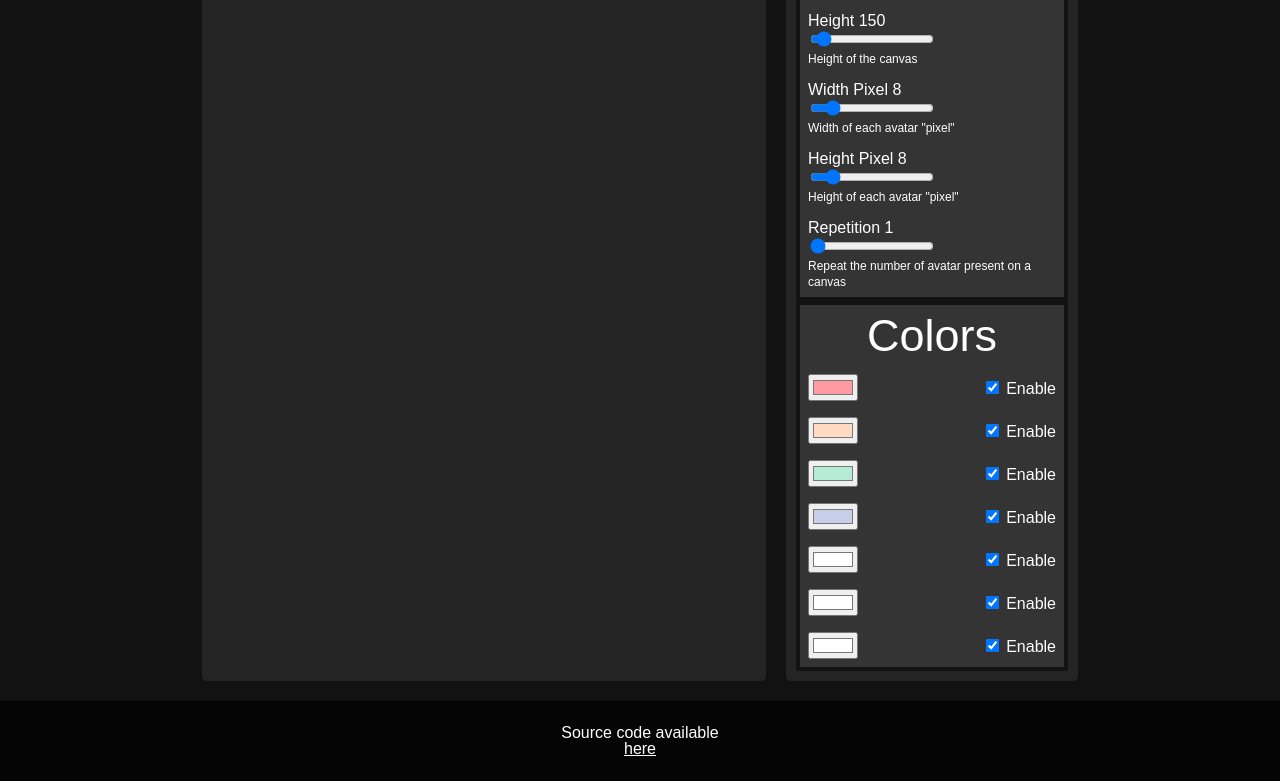
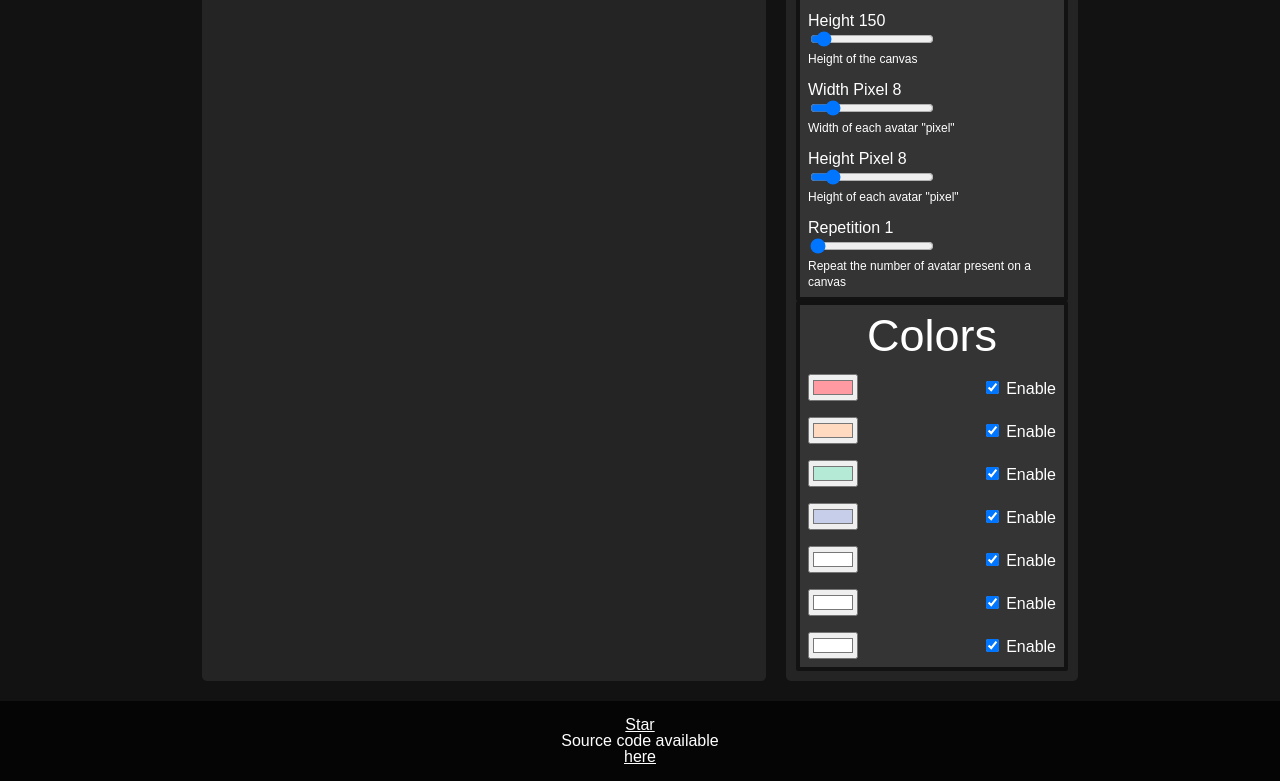
Before and after one commit to guillaume-gomez/avatar-generator, a website built with webpack: page index.html in a window 1280 px wide. Shown: the part 586-1367 px from the top of the page. Built offline with nearby package versions, Linux system fonts and the light colour scheme.

Commit message:
star github button

```diff
--- a/index.html
+++ b/index.html
@@ -2,6 +2,8 @@
 <html>
   <head>
     <meta charset="utf-8" />
+    <!-- Place this tag in your head or just before your close body tag. -->
+    <script async defer src="https://buttons.github.io/buttons.js"></script>
     <link rel="stylesheet" href="stylesheet.css">
     <title>Avatar Generator</title>
   </head>
@@ -142,6 +144,14 @@
         </div>
       </div>
       <div class="footer">
+        <a
+          class="github-button"
+          href="https://github.com/guillaume-gomez/avatar-generator"
+          data-icon="octicon-star"
+          data-size="large"
+          aria-label="Star guillaume-gomez/avatar-generator on GitHub">
+        Star
+        </a>
         Source code available <a href="https://github.com/guillaume-gomez/avatar-generator">here</a>
       </div>
     </div>
```
